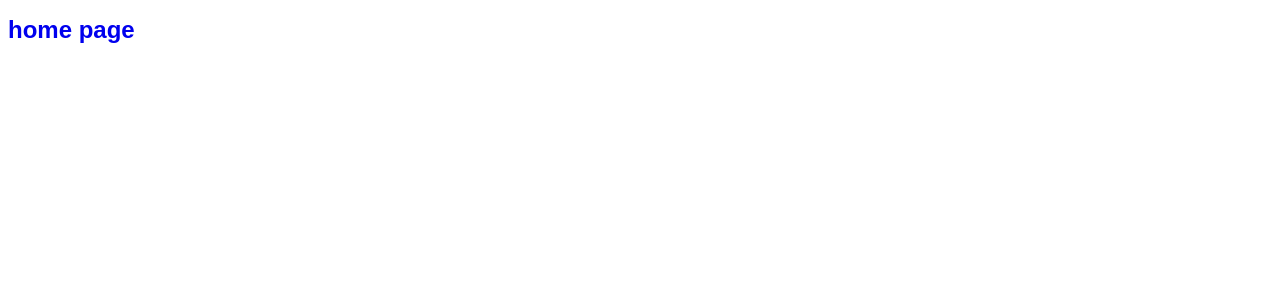
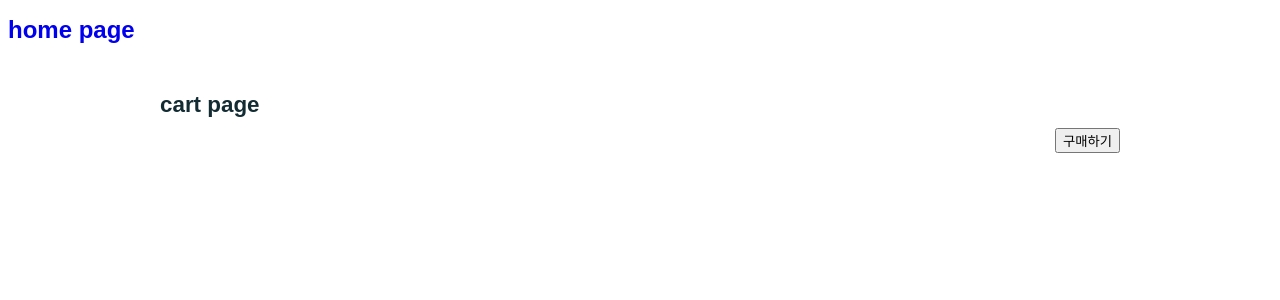
Before and after one commit to MinJaehyun/shop, a Nuxt app: page /cart in a window 1280 px wide. Before the commit this address had no page. Shown: the top 300 px of the page. Built offline with nearby package versions, Linux system fonts and the light colour scheme.

Commit message:
장바구니에 담긴  내용을 모두 표시한다 css 적용

```diff
--- /dev/null
+++ b/pages/cart.vue
@@ -0,0 +1,52 @@
+<template lang="">
+  <div class="container">
+    <h1 class="list-title">cart page</h1>
+    <div class="list-wrapper"></div>
+    <ul>
+      <li
+        v-for="item in $store.state.cartItems"
+        :key="item.id"
+        class="list-item"
+      >
+        <img :src="item.imageUrl" :alt="item.name" class="thumbnail" />
+        <div class="description">
+          <p>{{ item.name }}</p>
+          <p>{{ item.price }}</p>
+        </div>
+      </li>
+    </ul>
+    <div class="extra-panel">
+      <button type="button">구매하기</button>
+    </div>
+  </div>
+</template>
+<script>
+export default {}
+</script>
+
+<style scoped>
+.container {
+  margin: 2rem 10rem;
+}
+.list-title {
+  font-weight: 700;
+  font-size: 1.4rem;
+}
+.list-wrapper {
+  margin: 0.4rem 0;
+}
+.list-item {
+  display: flex;
+}
+.thumbnail {
+  width: 100px;
+  height: 100px;
+}
+.description {
+  padding: 2rem 1rem;
+}
+.extra-panel {
+  text-align: right;
+  padding: 0.2rem 0;
+}
+</style>
```
